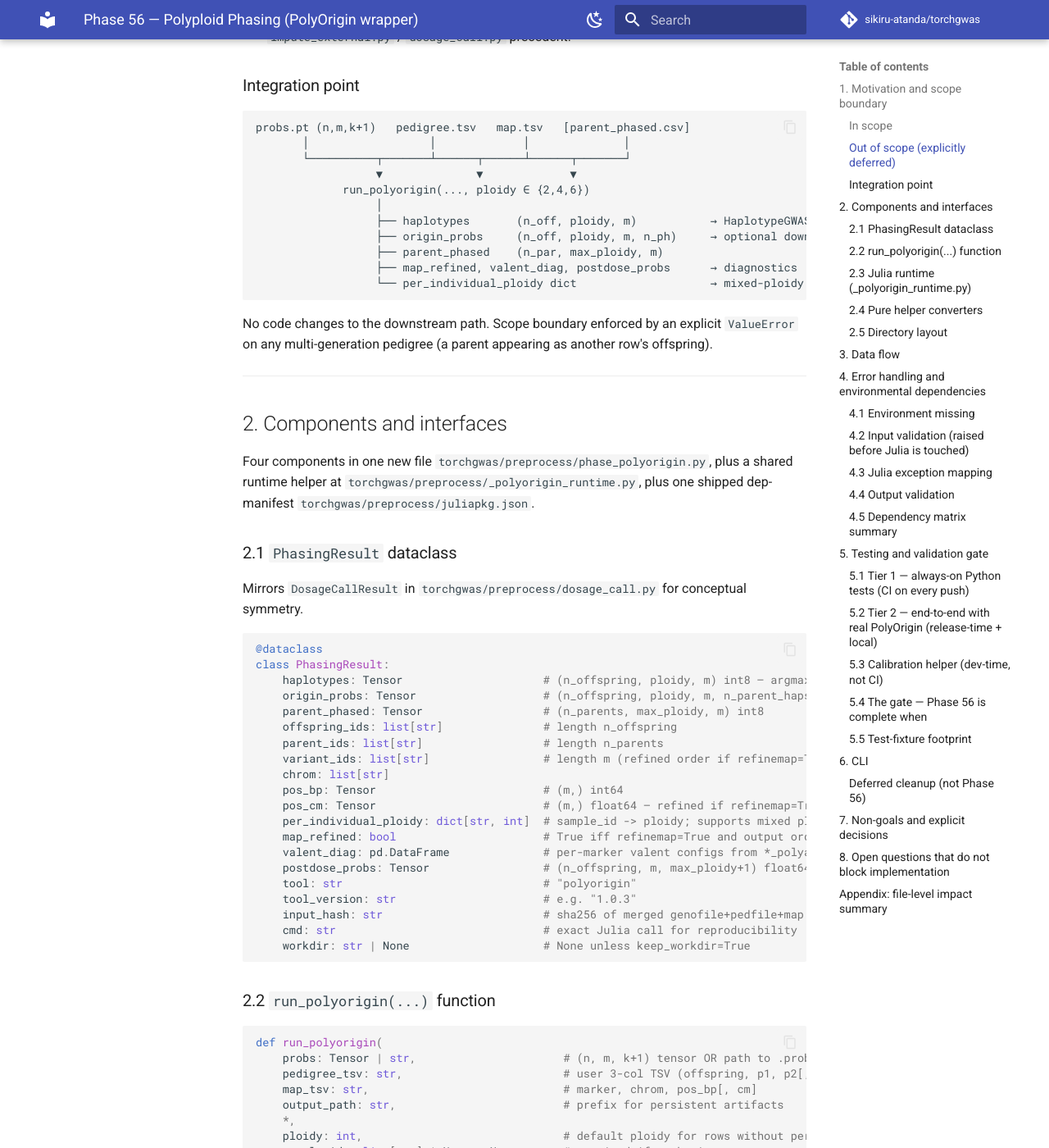
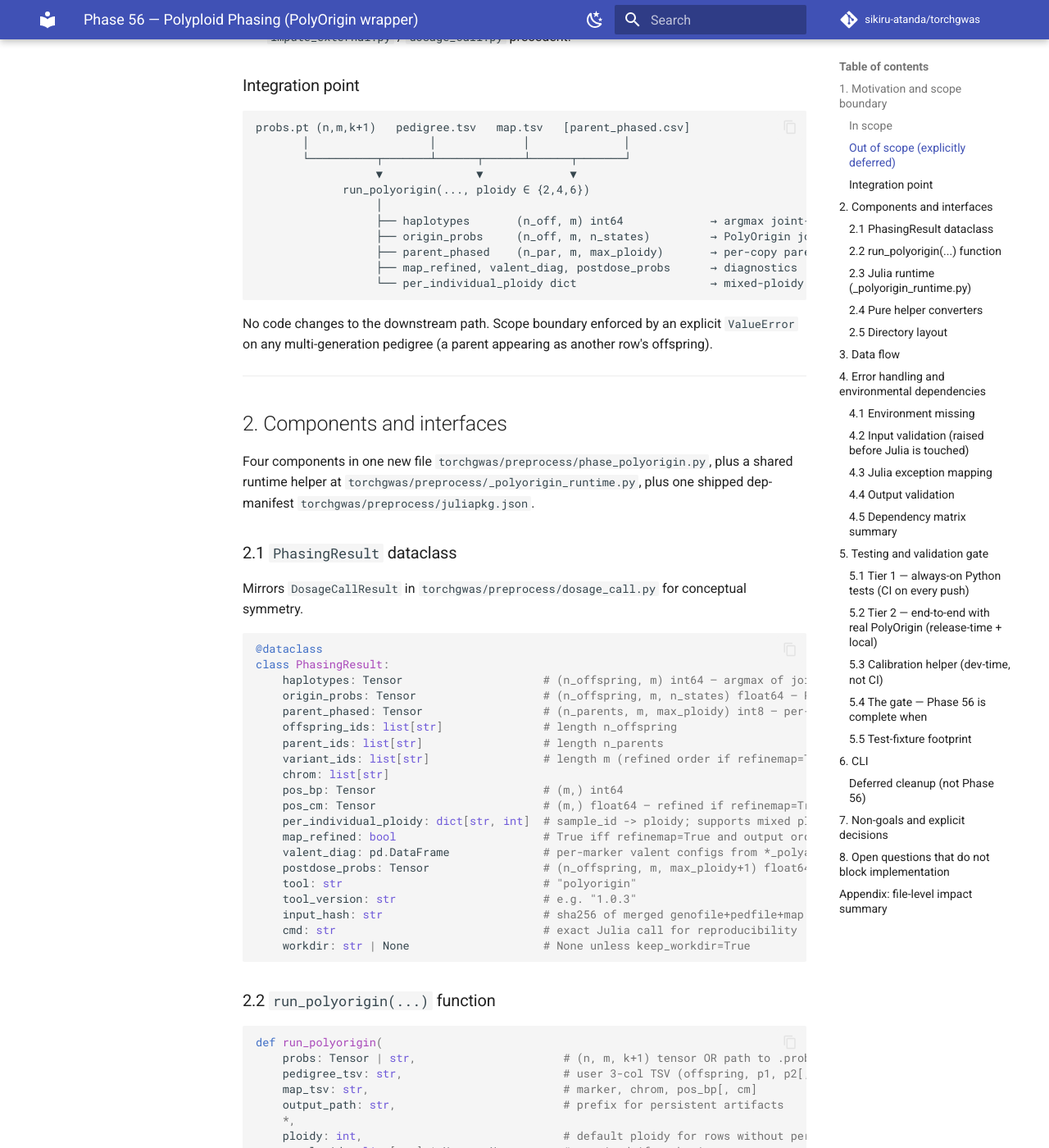
Before and after one commit to sikiru-atanda/torchgenomics, an MkDocs documentation site: the page built from docs/superpowers/specs/2026-04-23-phase-56-polyploid-phasing-design.md, in a window 1280 px wide and 1400 px high, scrolled down 1779 px. Shown: the whole window at 82% size. Built offline with MkDocs 1.6.1 and Material for MkDocs 9.7.7, drawn with Linux system fonts in a browser that asks for light colours; comment, search, counter and statistics services are not loaded; some of the changed text lies outside the part shown.

Commit message:
Phase 56: update spec shapes to match real PolyOrigin output
Task 14's parity run revealed PolyOrigin's genoprob CSV encodes a joint-origin state per offspring-marker cell, not a per-chromosome-copy parent-haplotype posterior. Shapes corrected throughout:
- haplotypes:    (n_off, ploidy, m) int8  -> (n_off, m) int64
- origin_probs:  (n_off, ploidy, m, n_ph) -> (n_off, m, n_states)
- parent_phased: (n_par, max_ploidy, m)   -> (n_par, m, max_ploidy)

Code + parity test already reflect corrected shapes; this propagates
the truth into the spec. HaplotypeGWAS shape adapter (if needed) will
be resolved at Task 16's potato round-trip.

````diff
--- a/docs/superpowers/specs/2026-04-23-phase-56-polyploid-phasing-design.md
+++ b/docs/superpowers/specs/2026-04-23-phase-56-polyploid-phasing-design.md
@@ -48,9 +48,9 @@ probs.pt (n,m,k+1)   pedigree.tsv   map.tsv   [parent_phased.csv]
                   ▼              ▼             ▼
              run_polyorigin(..., ploidy ∈ {2,4,6})
                   │
-                  ├── haplotypes       (n_off, ploidy, m)           → HaplotypeGWAS
-                  ├── origin_probs     (n_off, ploidy, m, n_ph)     → optional downstream
-                  ├── parent_phased    (n_par, max_ploidy, m)
+                  ├── haplotypes       (n_off, m) int64             → argmax joint-origin state per marker
+                  ├── origin_probs     (n_off, m, n_states)         → PolyOrigin joint-origin posterior
+                  ├── parent_phased    (n_par, m, max_ploidy)       → per-copy parental haplotypes
                   ├── map_refined, valent_diag, postdose_probs      → diagnostics
                   └── per_individual_ploidy dict                    → mixed-ploidy support
 ```
@@ -70,9 +70,9 @@ Mirrors `DosageCallResult` in `torchgwas/preprocess/dosage_call.py` for conceptu
 ```python
 @dataclass
 class PhasingResult:
-    haplotypes: Tensor                     # (n_offspring, ploidy, m) int8 — argmax of origin_probs
-    origin_probs: Tensor                   # (n_offspring, ploidy, m, n_parent_haps) float64
-    parent_phased: Tensor                  # (n_parents, max_ploidy, m) int8
+    haplotypes: Tensor                     # (n_offspring, m) int64 — argmax of joint-origin state per marker
+    origin_probs: Tensor                   # (n_offspring, m, n_states) float64 — PolyOrigin joint-origin posterior
+    parent_phased: Tensor                  # (n_parents, m, max_ploidy) int8 — per-copy parental haplotypes
     offspring_ids: list[str]               # length n_offspring
     parent_ids: list[str]                  # length n_parents
     variant_ids: list[str]                 # length m (refined order if refinemap=True)
@@ -338,9 +338,9 @@ No silent fallback to a Python reimplementation. Always-external-or-error.
 
 After parsing:
 
-- `origin_probs.shape == (n_off, ploidy, m, n_parent_haps)` — else `RuntimeError`.
+- `origin_probs.shape == (n_off, m, n_states)` — else `RuntimeError`. `n_states` is PolyOrigin's joint-origin state count verified against the Task 14 parity run.
 - `origin_probs.sum(dim=-1)` within `atol=1e-3` of 1.0 (looser than Phase 55 — PolyOrigin's CSV writer rounds to 4 decimal places); below tolerance → renormalize + `logger.warning`.
-- `haplotypes` values in `{0, 1, ..., n_parent_haps-1, -1}` (`-1` = mixed-ploidy padding); anything else → `RuntimeError`.
+- `haplotypes` values are joint-origin state indices in `{0, 1, ..., n_states-1}` (one value per offspring-marker cell, no ploidy axis).
 - `parent_phased` allele values in `{0, 1, -1}` — else `RuntimeError`.
 - `map_refined` row count matches `m` and IDs are a permutation of input — else `RuntimeError`.
 
@@ -468,9 +468,9 @@ torchgwas phase-poly \
 ```
 
 **Writes**:
-- `<output>.haplotypes.pt` — `(n_off, ploidy, m)` int8
-- `<output>.origin_probs.pt` — `(n_off, ploidy, m, n_parent_haps)` float64
-- `<output>.parent_phased.pt` — `(n_parents, max_ploidy, m)` int8
+- `<output>.haplotypes.pt` — `(n_off, m)` int64
+- `<output>.origin_probs.pt` — `(n_off, m, n_states)` float64
+- `<output>.parent_phased.pt` — `(n_parents, m, max_ploidy)` int8
 - `<output>.postdose_probs.pt` — `(n_off, m, max_ploidy+1)` float64
 - `<output>.map_refined.tsv`, `<output>.valent_diag.tsv`
 - `<output>.meta.json`
````
